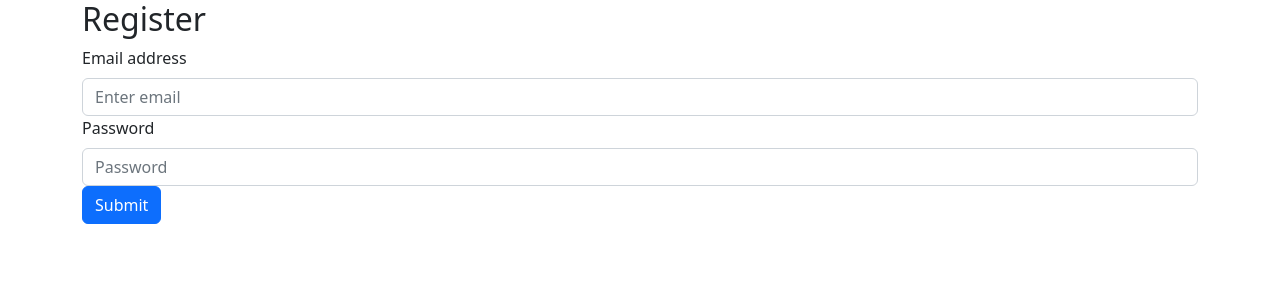
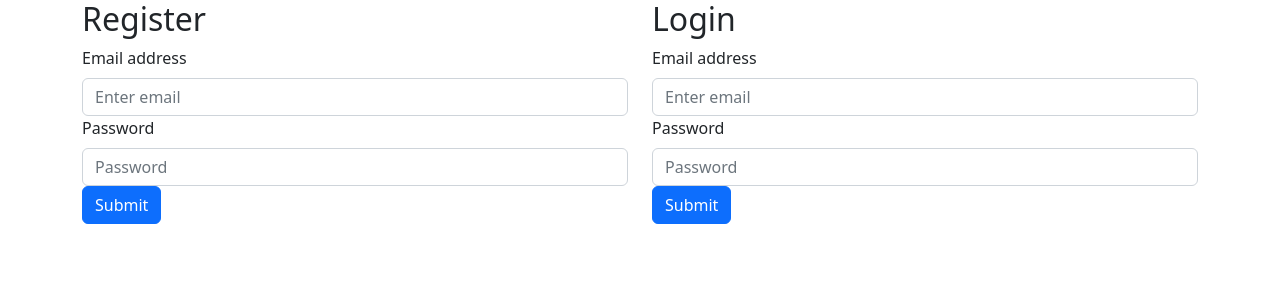
Before and after one commit to VanshuMehra/Full-Stack-Authentication-App, a React (Create React App) app: page / in a window 1280 px wide. Shown: the top 300 px of the page. Built offline with nearby package versions, Linux system fonts and the light colour scheme.

Commit message:
Created login component

```diff
--- a/src/App.js
+++ b/src/App.js
@@ -1,14 +1,19 @@
 import { Container, Col, Row } from "react-bootstrap";
 import "./App.css";
 import Register from "./Register";
+import Login from "./Login";
 
 function App() {
   return (
     <Container>
       <Row>
-        <Col xs={12} sm={12} md={6} lg={6}></Col>
-        <Register />
-        <Col xs={12} sm={12} md={6} lg={6}></Col>
+        <Col xs={12} sm={12} md={6} lg={6}>
+          <Register />
+        </Col>
+
+        <Col xs={12} sm={12} md={6} lg={6}>
+          <Login />
+        </Col>
       </Row>
     </Container>
   );
--- /dev/null
+++ b/src/Login.js
@@ -0,0 +1,28 @@
+import React from "react";
+import { Form, Button } from "react-bootstrap";
+
+export default function Login() {
+  return (
+    <>
+      <h2>Login</h2>
+      <Form>
+        {/* email */}
+        <Form.Group controlId="formBasicEmail">
+          <Form.Label>Email address</Form.Label>
+          <Form.Control type="email" placeholder="Enter email" />
+        </Form.Group>
+
+        {/* password */}
+        <Form.Group controlId="formBasicPassword">
+          <Form.Label>Password</Form.Label>
+          <Form.Control type="password" placeholder="Password" />
+        </Form.Group>
+
+        {/* submit button */}
+        <Button variant="primary" type="submit">
+          Submit
+        </Button>
+      </Form>
+    </>
+  );
+}
```
